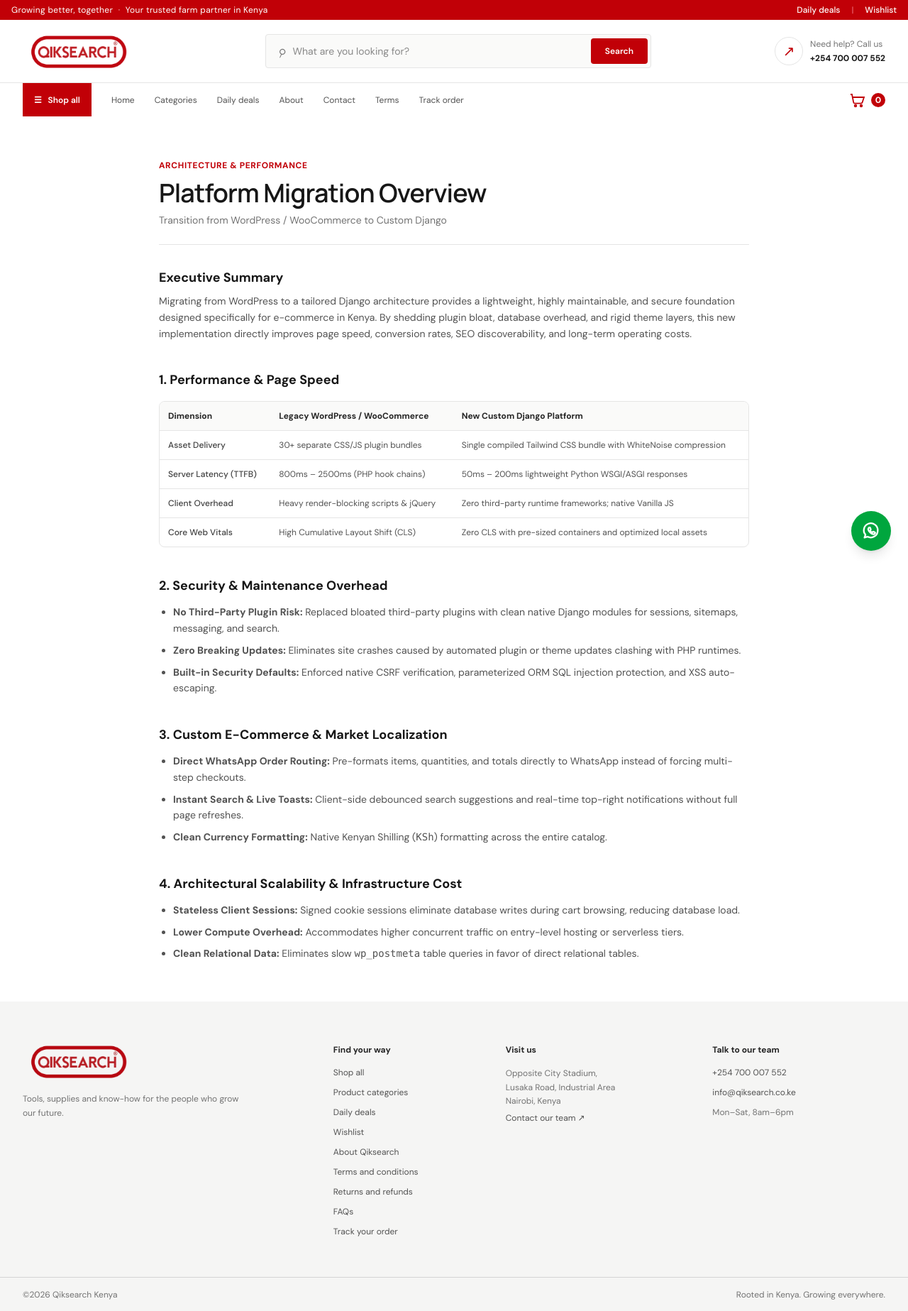
After one commit to Tarimo077/WEB-QIK, a Django app: page /platform-gains/ in a window 1280 px wide. The commit adds this page. Shown: the whole page at 71% size. Run offline with Django 5.2, Linux system fonts and the light colour scheme.

Commit message:
added migration gains for customer understanding

```diff
--- a/catalog/urls.py
+++ b/catalog/urls.py
@@ -27,6 +27,7 @@
     path("category/<slug:slug>/", views.category_detail, name="category"),
     path("product/<slug:slug>/", views.product_detail, name="product"),
     path("api/search-suggestions/", views.search_suggestions, name="search_suggestions"),
+    path("platform-gains/", views.migration_gains, name="migration_gains"),
 
     # SEO & Google Shopping endpoints
     path("robots.txt", views.robots, name="robots"),
--- a/catalog/views.py
+++ b/catalog/views.py
@@ -274,3 +274,6 @@
             })
 
     return JsonResponse({'results': results})
+
+def migration_gains(request):
+    return render(request, "catalog/migration_gains.html")
--- /dev/null
+++ b/templates/catalog/migration_gains.html
@@ -0,0 +1,96 @@
+{% extends 'base.html' %}
+
+{% block title %}Platform Migration Overview | Qiksearch{% endblock %}
+{% block robots %}noindex,nofollow{% endblock %}
+
+{% block content %}
+<div class="mx-auto w-full max-w-4xl px-8 py-14 max-md:px-5">
+  <div class="mb-8 border-b border-neutral-200 pb-6">
+    <span class="text-xs font-bold tracking-wider text-red-700 uppercase">Architecture & Performance</span>
+    <h1 class="mt-2 font-display text-4xl font-semibold tracking-tight text-neutral-900 max-sm:text-3xl">
+      Platform Migration Overview
+    </h1>
+    <p class="mt-2 text-sm text-neutral-500">
+      Transition from WordPress / WooCommerce to Custom Django
+    </p>
+  </div>
+
+  <div class="space-y-10 text-sm leading-relaxed text-neutral-700">
+    <!-- Executive Summary -->
+    <section>
+      <h2 class="text-lg font-bold text-neutral-900">Executive Summary</h2>
+      <p class="mt-2 text-neutral-600">
+        Migrating from WordPress to a tailored Django architecture provides a lightweight, highly maintainable, and secure foundation designed specifically for e-commerce in Kenya. By shedding plugin bloat, database overhead, and rigid theme layers, this new implementation directly improves page speed, conversion rates, SEO discoverability, and long-term operating costs.
+      </p>
+    </section>
+
+    <!-- Performance Comparison Table -->
+    <section>
+      <h2 class="mb-4 text-lg font-bold text-neutral-900">1. Performance & Page Speed</h2>
+      <div class="overflow-x-auto rounded-lg border border-neutral-200">
+        <table class="w-full text-left text-xs">
+          <thead class="border-b border-neutral-200 bg-stone-50 font-semibold text-neutral-800">
+            <tr>
+              <th class="p-3">Dimension</th>
+              <th class="p-3">Legacy WordPress / WooCommerce</th>
+              <th class="p-3">New Custom Django Platform</th>
+            </tr>
+          </thead>
+          <tbody class="divide-y divide-neutral-200">
+            <tr>
+              <td class="p-3 font-medium">Asset Delivery</td>
+              <td class="p-3 text-neutral-600">30+ separate CSS/JS plugin bundles</td>
+              <td class="p-3 text-neutral-600">Single compiled Tailwind CSS bundle with WhiteNoise compression</td>
+            </tr>
+            <tr>
+              <td class="p-3 font-medium">Server Latency (TTFB)</td>
+              <td class="p-3 text-neutral-600">800ms – 2500ms (PHP hook chains)</td>
+              <td class="p-3 text-neutral-600">50ms – 200ms lightweight Python WSGI/ASGI responses</td>
+            </tr>
+            <tr>
+              <td class="p-3 font-medium">Client Overhead</td>
+              <td class="p-3 text-neutral-600">Heavy render-blocking scripts & jQuery</td>
+              <td class="p-3 text-neutral-600">Zero third-party runtime frameworks; native Vanilla JS</td>
+            </tr>
+            <tr>
+              <td class="p-3 font-medium">Core Web Vitals</td>
+              <td class="p-3 text-neutral-600">High Cumulative Layout Shift (CLS)</td>
+              <td class="p-3 text-neutral-600">Zero CLS with pre-sized containers and optimized local assets</td>
+            </tr>
+          </tbody>
+        </table>
+      </div>
+    </section>
+
+    <!-- Security & Maintenance -->
+    <section>
+      <h2 class="text-lg font-bold text-neutral-900">2. Security & Maintenance Overhead</h2>
+      <ul class="mt-3 list-disc space-y-2 pl-5 text-neutral-600">
+        <li><strong>No Third-Party Plugin Risk:</strong> Replaced bloated third-party plugins with clean native Django modules for sessions, sitemaps, messaging, and search.</li>
+        <li><strong>Zero Breaking Updates:</strong> Eliminates site crashes caused by automated plugin or theme updates clashing with PHP runtimes.</li>
+        <li><strong>Built-in Security Defaults:</strong> Enforced native CSRF verification, parameterized ORM SQL injection protection, and XSS auto-escaping.</li>
+      </ul>
+    </section>
+
+    <!-- Custom E-Commerce Features -->
+    <section>
+      <h2 class="text-lg font-bold text-neutral-900">3. Custom E-Commerce & Market Localization</h2>
+      <ul class="mt-3 list-disc space-y-2 pl-5 text-neutral-600">
+        <li><strong>Direct WhatsApp Order Routing:</strong> Pre-formats items, quantities, and totals directly to WhatsApp instead of forcing multi-step checkouts.</li>
+        <li><strong>Instant Search & Live Toasts:</strong> Client-side debounced search suggestions and real-time top-right notifications without full page refreshes.</li>
+        <li><strong>Clean Currency Formatting:</strong> Native Kenyan Shilling (<code>KSh</code>) formatting across the entire catalog.</li>
+      </ul>
+    </section>
+
+    <!-- Architecture & Costs -->
+    <section>
+      <h2 class="text-lg font-bold text-neutral-900">4. Architectural Scalability & Infrastructure Cost</h2>
+      <ul class="mt-3 list-disc space-y-2 pl-5 text-neutral-600">
+        <li><strong>Stateless Client Sessions:</strong> Signed cookie sessions eliminate database writes during cart browsing, reducing database load.</li>
+        <li><strong>Lower Compute Overhead:</strong> Accommodates higher concurrent traffic on entry-level hosting or serverless tiers.</li>
+        <li><strong>Clean Relational Data:</strong> Eliminates slow <code>wp_postmeta</code> table queries in favor of direct relational tables.</li>
+      </ul>
+    </section>
+  </div>
+</div>
+{% endblock %}
```
Also changed, not shown: MIGRATION_GAINS.md (added, +57 -0 lines), static/catalog/tailwind.css.
